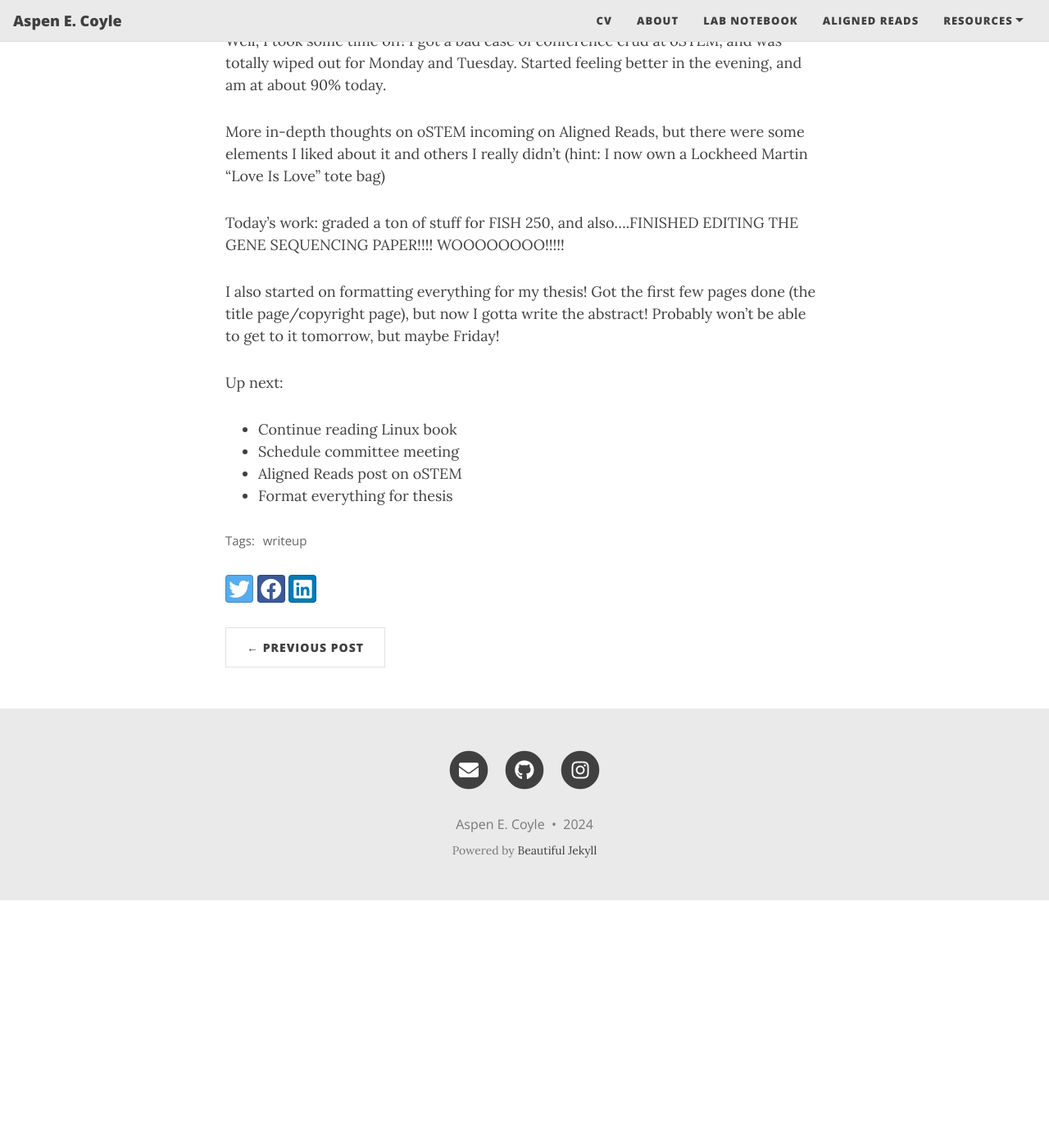
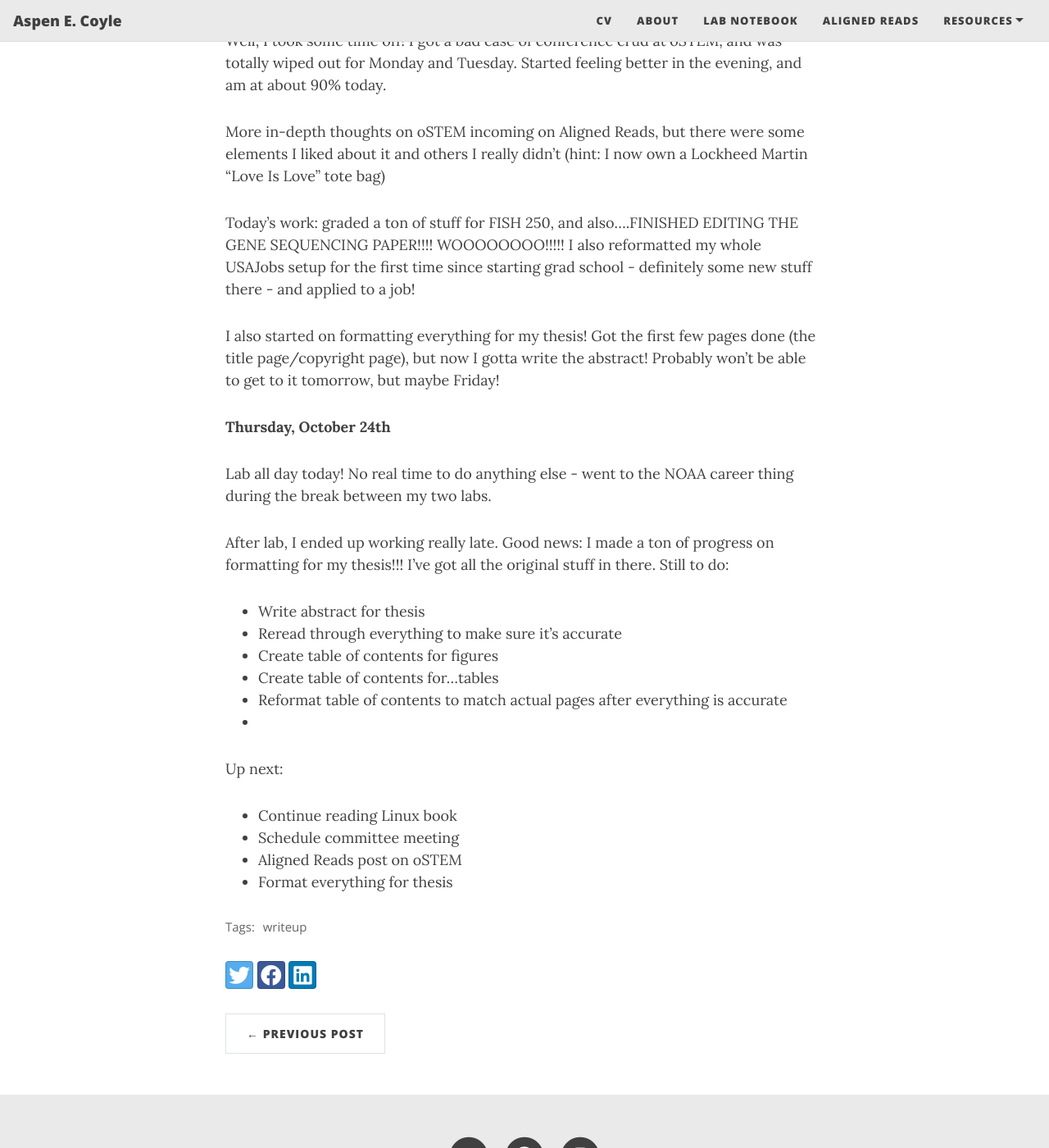
Before and after one commit to aspencoyle/aspencoyle.github.io, a Jekyll site: the page built from _posts/2024-10-01-October_posts.md, in a window 1280 px wide and 1400 px high, scrolled down 7105 px. Shown: the whole window at 82% size. Built offline with Jekyll 4.4.1, drawn with Linux system fonts in a browser that asks for light colours; nearby versions of some CDN libraries; before the commit the page ends 8203 px from its top, so only the background shows below that.

Commit message:
new post

```diff
--- a/_posts/2024-10-01-October_posts.md
+++ b/_posts/2024-10-01-October_posts.md
@@ -187,10 +187,23 @@ and am at about 90% today.
 
 More in-depth thoughts on oSTEM incoming on Aligned Reads, but there were some elements I liked about it and others I really didn't (hint: I now own a Lockheed Martin "Love Is Love" tote bag)
 
-Today's work: graded a ton of stuff for FISH 250, and also....FINISHED EDITING THE GENE SEQUENCING PAPER!!!! WOOOOOOOO!!!!!
+Today's work: graded a ton of stuff for FISH 250, and also....FINISHED EDITING THE GENE SEQUENCING PAPER!!!! WOOOOOOOO!!!!! I also reformatted my whole USAJobs setup for the first time since starting
+grad school - definitely some new stuff there - and applied to a job!
 
 I also started on formatting everything for my thesis! Got the first few pages done (the title page/copyright page), but now I gotta write the abstract! Probably won't be able to get to it tomorrow, but
 maybe Friday!
+
+**Thursday, October 24th**
+
+Lab all day today! No real time to do anything else - went to the NOAA career thing during the break between my two labs.
+
+After lab, I ended up working really late. Good news: I made a ton of progress on formatting for my thesis!!! I've got all the original stuff in there. Still to do:
+- Write abstract for thesis
+- Reread through everything to make sure it's accurate
+- Create table of contents for figures
+- Create table of contents for...tables
+- Reformat table of contents to match actual pages after everything is accurate
+-
 
 
 
```
